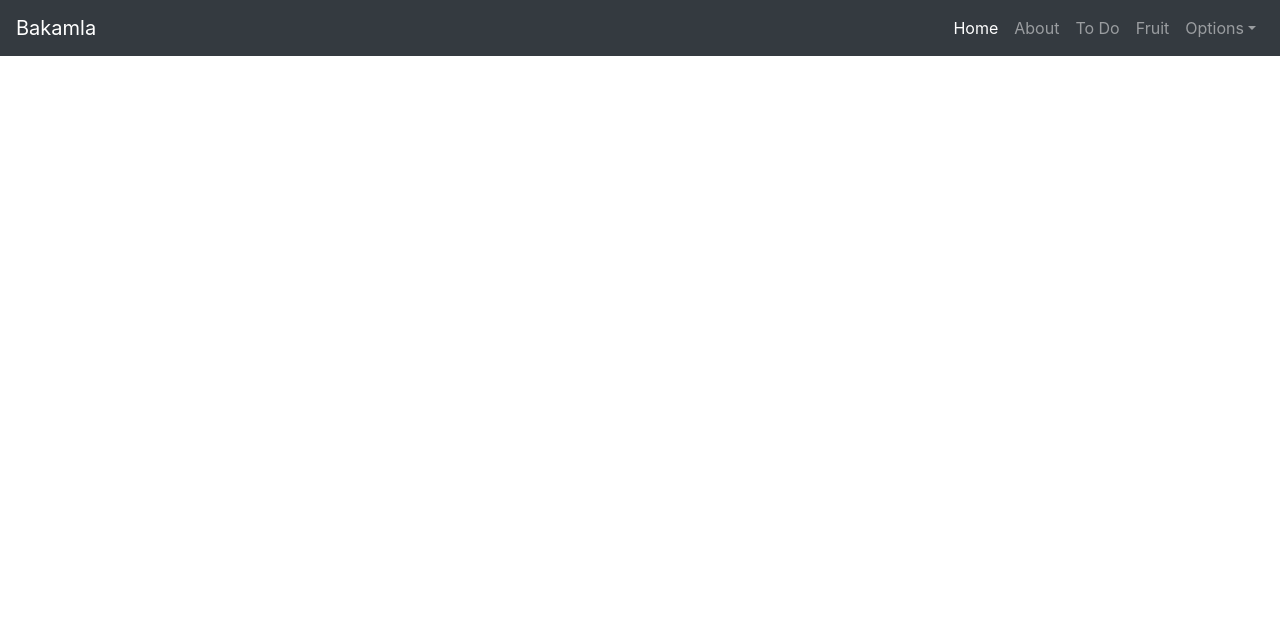
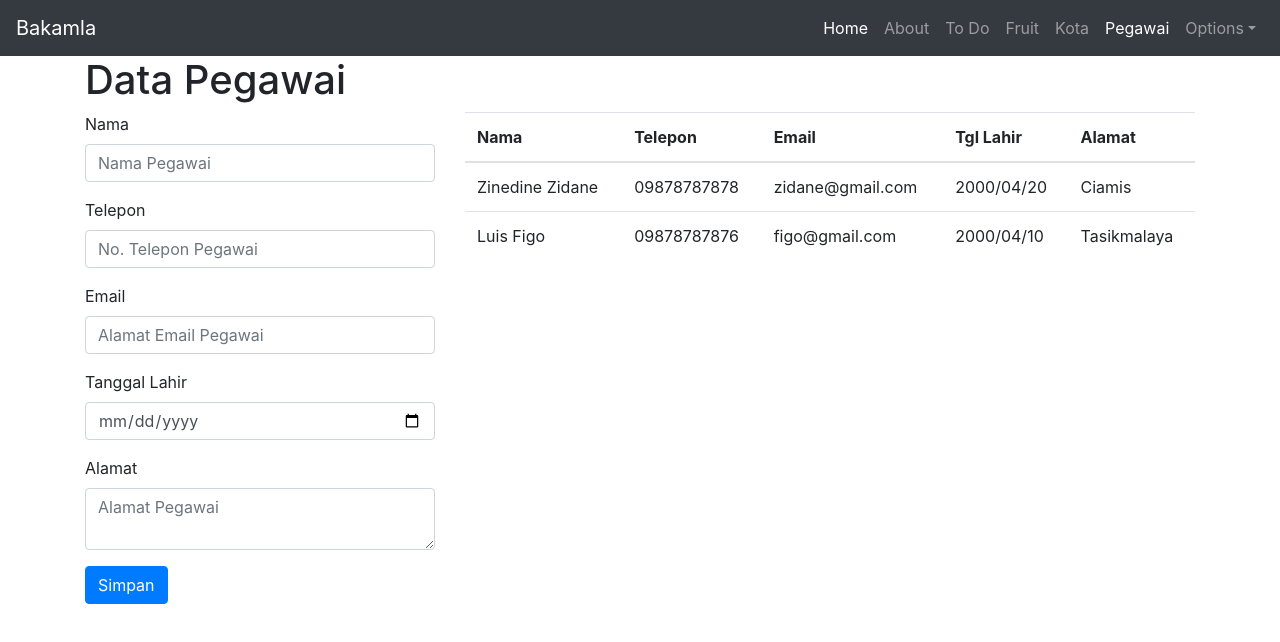
Before and after one commit to windupurnomo/belajar_reactjs, a React (Create React App) app: page /pegawai in a window 1280 px wide. Shown: the top 642 px of the page. Built offline with nearby package versions, Linux system fonts and the light colour scheme.

Commit message:
axios, data pegawai

```diff
--- a/package.json
+++ b/package.json
@@ -3,6 +3,7 @@
   "version": "0.1.0",
   "private": true,
   "dependencies": {
+    "axios": "^0.18.0",
     "bootstrap": "^4.3.1",
     "react": "^16.8.6",
     "react-dom": "^16.8.6",
--- a/src/App.js
+++ b/src/App.js
@@ -6,6 +6,8 @@ import About from "./pages/About";
 import Navigation from "./pages/navigation";
 import ToDo from "./pages/ToDo";
 import Fruit from "./pages/fruit";
+import City from "./pages/city";
+import Pegawai from "./pages/Pegawai";
 
 export default props => {
   return (
@@ -18,6 +20,8 @@ export default props => {
             <Route path="/about" component={About} />
             <Route path="/todo" component={ToDo} />
             <Route path="/fruit" component={Fruit} />
+            <Route path="/city" component={City} />
+            <Route path="/pegawai" component={Pegawai} />
           </Switch>
         </div>
       </div>
--- /dev/null
+++ b/src/pages/Pegawai.js
@@ -0,0 +1,78 @@
+import React, { useState, Fragment } from "react";
+import { Row, Col, FormGroup, Label, Input, Button, Table } from "reactstrap";
+
+export default props => {
+  const listPegawai = [
+    {
+      name: "Zinedine Zidane",
+      phone: "09878787878",
+      email: "zidane@gmail.com",
+      birthDate: "2000/04/20",
+      address: "Ciamis"
+    },
+    {
+      name: "Luis Figo",
+      phone: "09878787876",
+      email: "figo@gmail.com",
+      birthDate: "2000/04/10",
+      address: "Tasikmalaya"
+    }
+  ];
+  const cTr = listPegawai.map((p, i) => {
+    return (
+      <tr key={i}>
+        <td>{p.name}</td>
+        <td>{p.phone}</td>
+        <td>{p.email}</td>
+        <td>{p.birthDate}</td>
+        <td>{p.address}</td>
+      </tr>
+    );
+  });
+  return (
+    <Fragment>
+      <h1>Data Pegawai</h1>
+      <Row>
+        <Col md={4}>
+          <form>
+            <FormGroup>
+              <Label>Nama</Label>
+              <Input type="text" placeholder="Nama Pegawai" />
+            </FormGroup>
+            <FormGroup>
+              <Label>Telepon</Label>
+              <Input type="text" placeholder="No. Telepon Pegawai" />
+            </FormGroup>
+            <FormGroup>
+              <Label>Email</Label>
+              <Input type="text" placeholder="Alamat Email Pegawai" />
+            </FormGroup>
+            <FormGroup>
+              <Label>Tanggal Lahir</Label>
+              <Input type="date" placeholder="Tanggal Lahir Pegawai" />
+            </FormGroup>
+            <FormGroup>
+              <Label>Alamat</Label>
+              <Input type="textarea" placeholder="Alamat Pegawai" />
+            </FormGroup>
+            <Button color="primary">Simpan</Button>
+          </form>
+        </Col>
+        <Col>
+          <Table>
+            <thead>
+              <tr>
+                <th>Nama</th>
+                <th>Telepon</th>
+                <th>Email</th>
+                <th>Tgl Lahir</th>
+                <th>Alamat</th>
+              </tr>
+            </thead>
+            <tbody>{cTr}</tbody>
+          </Table>
+        </Col>
+      </Row>
+    </Fragment>
+  );
+};
--- a/src/pages/ToDo.js
+++ b/src/pages/ToDo.js
@@ -5,9 +5,6 @@ import ToDoList from "./ListItem";
 export default props => {
   const [activity, setActivity] = useState("");
   const [activities, setActivities] = useState([]);
-  const changeAct = e => {
-    setActivity(e.target.value);
-  };
   const submit = e => {
     e.preventDefault();
     setActivity("");
@@ -24,7 +21,7 @@ export default props => {
               type="text"
               placeholder="Tulis Aktifitas >> enter"
               value={activity}
-              onChange={changeAct}
+              onChange={e => setActivity(e.target.value)}
             />
           </form>
         </Col>
--- /dev/null
+++ b/src/pages/city.js
@@ -0,0 +1,20 @@
+import React, { useState, useEffect, Fragment } from "react";
+import axios from "axios";
+import ListCity from "./ListItem";
+
+export default props => {
+  const [cities, setCities] = useState([]);
+  const getData = () => {
+    axios.get("https://api.etanee.id/provinsi").then(response => {
+      const c = response.data.map((c, i) => c.name);
+      setCities(c);
+    });
+  };
+  useEffect(getData, []);
+  return (
+    <Fragment>
+      <h1>Kota di Indonesia</h1>
+      <ListCity data={cities} />
+    </Fragment>
+  );
+};
--- a/src/pages/navigation.js
+++ b/src/pages/navigation.js
@@ -42,6 +42,20 @@ export default props => {
               Fruit
             </NavLink>
           </NavItem>
+          <NavItem>
+            <NavLink className="nav-link" activeClassName="active" to="/city">
+              Kota
+            </NavLink>
+          </NavItem>
+          <NavItem>
+            <NavLink
+              className="nav-link"
+              activeClassName="active"
+              to="/pegawai"
+            >
+              Pegawai
+            </NavLink>
+          </NavItem>
           <UncontrolledDropdown nav inNavbar>
             <DropdownToggle nav caret>
               Options
```
Also changed, not shown: 1 other file (tests, documents, lock files or other folders).
